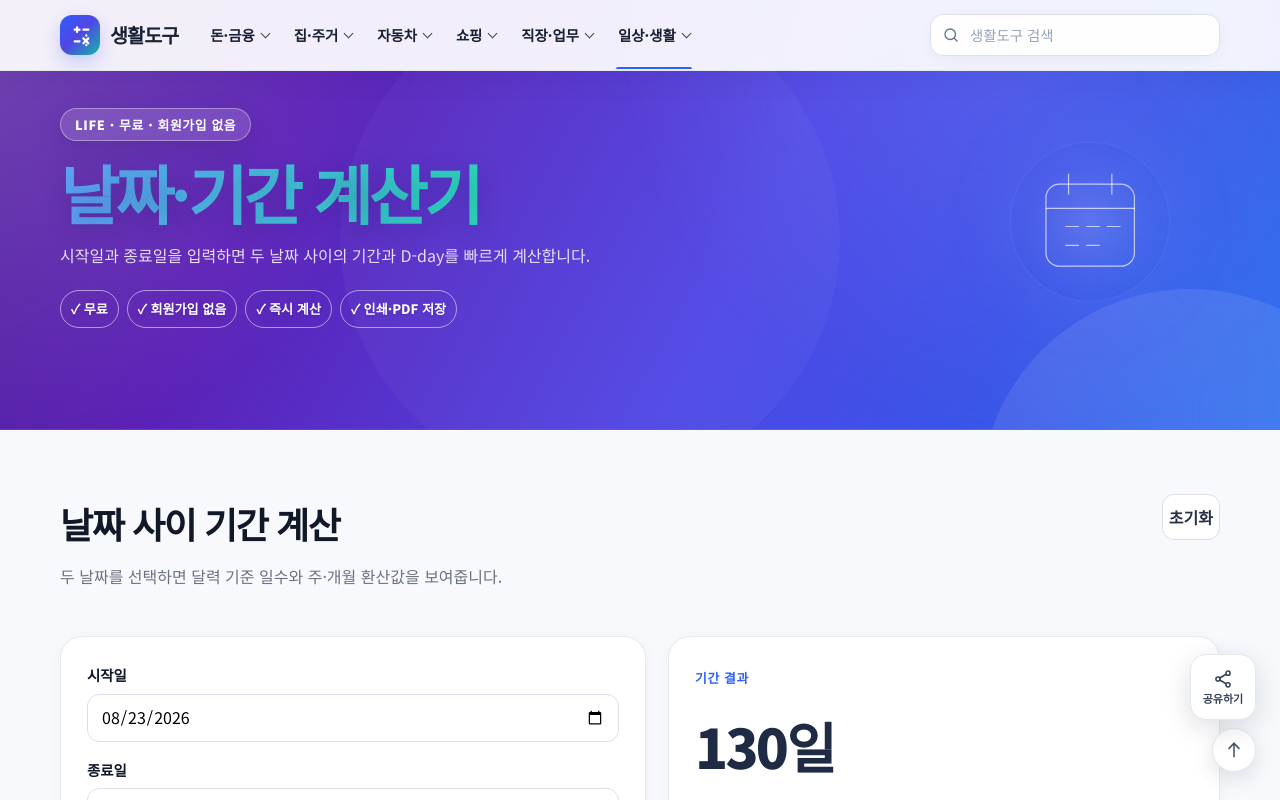
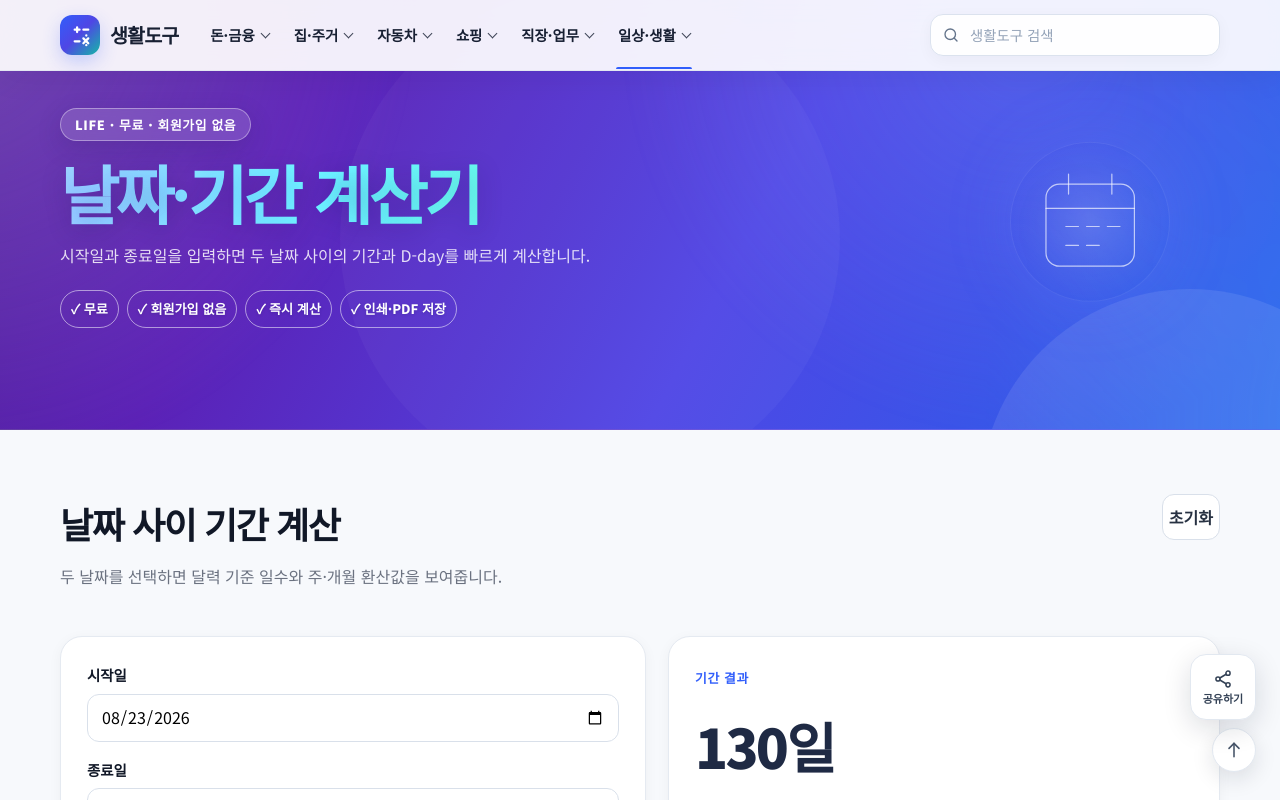
Before and after one commit to license-book/life-tools, a Next.js app: page /tools/date-period in a window 1280 px wide. Shown: the top 800 px of the page. Built offline with nearby package versions, Linux system fonts and the light colour scheme.

Commit message:
Brighten calculator detail hero title gradient

```diff
--- a/components/tools/ToolPageRenderer.tsx
+++ b/components/tools/ToolPageRenderer.tsx
@@ -10,6 +10,15 @@ import { getToolBySlug } from "@/data/tools";
 
 type ToolPageRendererProps = { tool: ToolDefinition; calculator: ReactNode; };
 
+const heroTitleStyle = {
+  background:"linear-gradient(90deg,#93c5fd 0%,#67e8f9 34%,#5eead4 64%,#86efac 100%)",
+  WebkitBackgroundClip:"text",
+  backgroundClip:"text",
+  WebkitTextFillColor:"transparent",
+  color:"transparent",
+  filter:"brightness(1.08)",
+};
+
 export default function ToolPageRenderer({ tool, calculator }: ToolPageRendererProps) {
   const jsonLd = createToolJsonLd(tool);
   const faqJsonLd = createFaqJsonLd(tool);
@@ -18,7 +27,7 @@ export default function ToolPageRenderer({ tool, calculator }: ToolPageRendererP
   return <>
     <SiteHeader />
     <main>
-      <section className="tool-hero"><div className="container"><ToolHeroIcon tool={tool} /><span className="eyebrow">{tool.category} · 무료 · 회원가입 없음</span><h1>{tool.name}</h1><p>{tool.heroDescription}</p><div className="trust-row">{tool.badges.map((badge)=><span className="trust-chip" key={badge}>✓ {badge}</span>)}</div></div></section>
+      <section className="tool-hero"><div className="container"><ToolHeroIcon tool={tool} /><span className="eyebrow">{tool.category} · 무료 · 회원가입 없음</span><h1 style={heroTitleStyle}>{tool.name}</h1><p>{tool.heroDescription}</p><div className="trust-row">{tool.badges.map((badge)=><span className="trust-chip" key={badge}>✓ {badge}</span>)}</div></div></section>
 
       <section className="section"><div className="container"><div className="section-heading-row"><div><h2>{tool.calculatorTitle}</h2><p className="section-intro">{tool.calculatorDescription}</p></div><div className="no-print"><ToolResetButton /></div></div>{calculator}</div></section>
 
```
